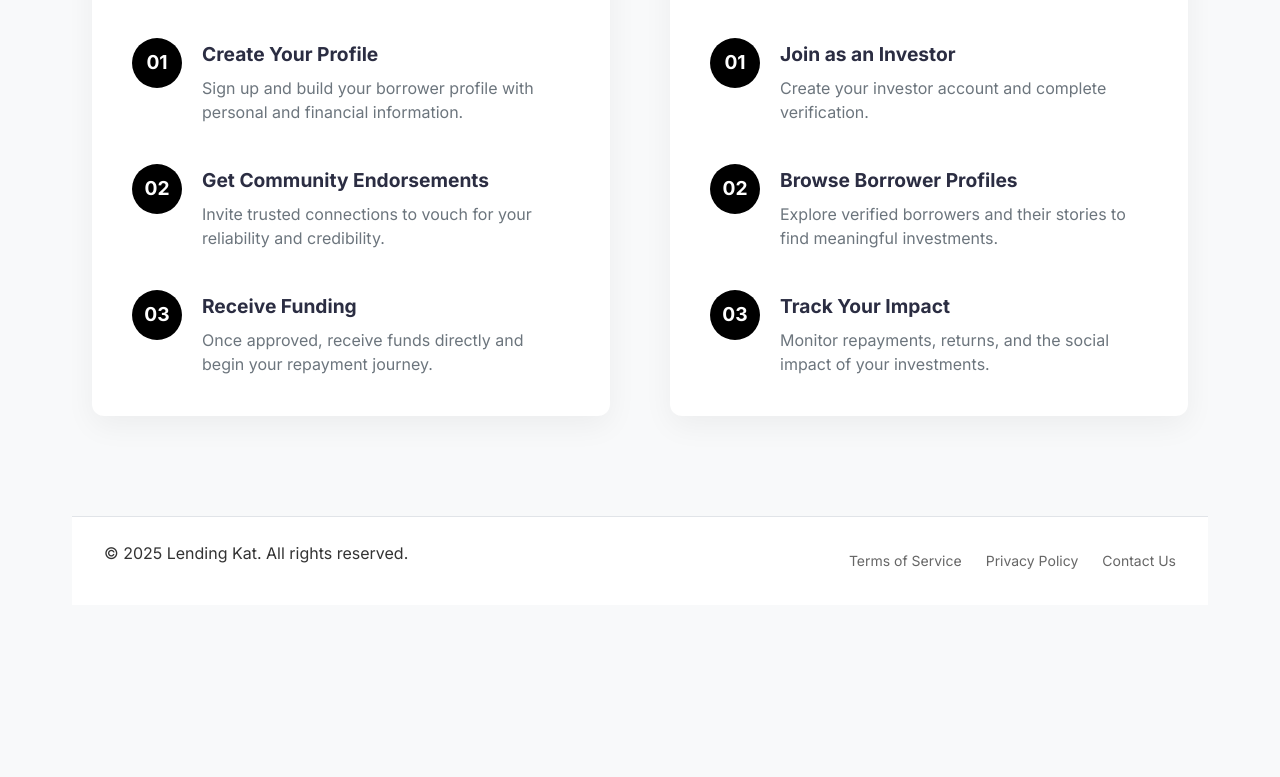
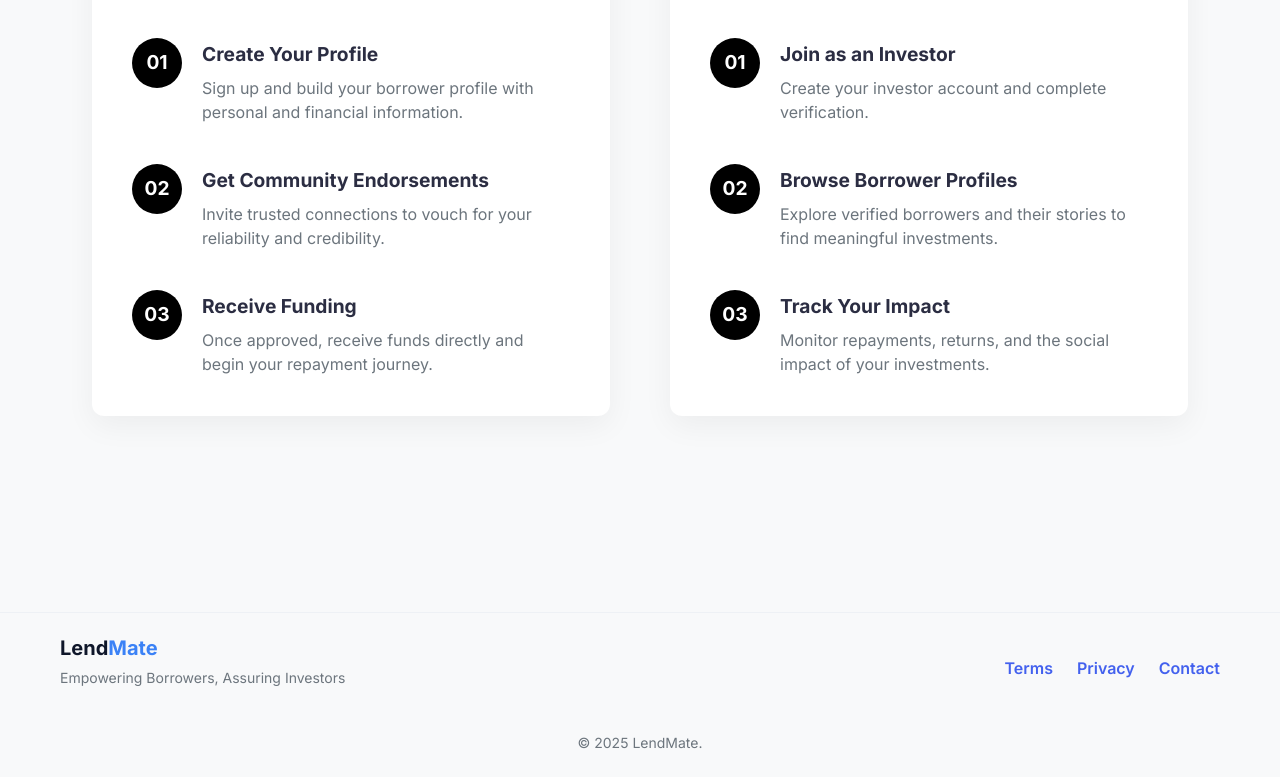
Before and after one commit to khuswant18/LendMate, a React (Vite) app: page / in a window 1280 px wide. Shown: the part 4412-5189 px from the top of the page. Before the commit the page ends 5049 px from the top, so only its background shows below. Built offline with nearby package versions, Linux system fonts and the light colour scheme; no server answers.

Commit message:
added footer section

```diff
--- a/src/Layout.jsx
+++ b/src/Layout.jsx
@@ -1,12 +1,14 @@
 import React from 'react'
 import Navbar from './components/Navbar/Navbar'
 import { Outlet } from 'react-router-dom'
+import Footer from './components/footer/footer'
 
 function Layout() {
   return (
     <>
     <Navbar/>
     <Outlet/>
+    <Footer/>
     </>
   )
 }
--- a/src/Pages/BorrowerSection/BorrowerSection.css
+++ b/src/Pages/BorrowerSection/BorrowerSection.css
@@ -334,35 +334,6 @@
     color: white;
   }
 
-  .lk-footer {
-    background-color: #ffffff;
-    border-top: 1px solid #e1e4e8;
-    padding: 1.5rem 2rem;
-  }
-
-  .footer-content {
-    display: flex;
-    justify-content: space-between;
-    align-items: center;
-    max-width: 1200px;
-    margin: 0 auto;
-  }
-
-  .footer-links {
-    display: flex;
-    gap: 1.5rem;
-  }
-
-  .footer-links a {
-    color: #666666;
-    text-decoration: none;
-    font-size: 0.875rem;
-  }
-
-  .footer-links a:hover {
-    color: #4361ee;
-  }
-
   @media (max-width: 768px) {
     .lk-header {
       padding: 1rem;
@@ -383,9 +354,4 @@
     .lenders-grid {
       grid-template-columns: 1fr;
     }
-
-    .footer-content {
-      flex-direction: column;
-      gap: 1rem;
-    }
   }
--- a/src/Pages/BorrowerSection/BorrowerSection.jsx
+++ b/src/Pages/BorrowerSection/BorrowerSection.jsx
@@ -237,16 +237,6 @@ const BorrowerSection = () => {
         </section>
       </main>
 
-      <footer className="lk-footer">
-        <div className="footer-content">
-          <p>&copy; {new Date().getFullYear()} Lending Kat. All rights reserved.</p>
-          <div className="footer-links">
-            <a href="#">Terms of Service</a>
-            <a href="#">Privacy Policy</a>
-            <a href="#">Contact Us</a>
-          </div>
-        </div>
-      </footer>
     </div>
   )
 }
--- a/src/Pages/Home/Home.jsx
+++ b/src/Pages/Home/Home.jsx
@@ -14,19 +14,6 @@ function Home() {
       <Features />
       <Testimonials />
       <HowItWorks />
-
-      <footer className="lk-footer">
-        <div className="footer-content">
-          <p>
-            &copy; {new Date().getFullYear()} Lending Kat. All rights reserved.
-          </p>
-          <div className="footer-links">
-            <a href="#">Terms of Service</a>
-            <a href="#">Privacy Policy</a>
-            <a href="#">Contact Us</a>
-          </div>
-        </div>
-      </footer>
     </main>
 
   );
--- a/src/Pages/LenderSection/LenderSection.css
+++ b/src/Pages/LenderSection/LenderSection.css
@@ -326,34 +326,6 @@ select.error {
   color: white;
 }
 
-.lk-footer {
-  background-color: #ffffff;
-  border-top: 1px solid #e1e4e8;
-  padding: 1.5rem 2rem;
-}
-
-.footer-content {
-  display: flex;
-  justify-content: space-between;
-  align-items: center;
-  max-width: 1200px;
-  margin: 0 auto;
-}
-
-.footer-links {
-  display: flex;
-  gap: 1.5rem;
-}
-
-.footer-links a {
-  color: #666666;
-  text-decoration: none;
-  font-size: 0.875rem;
-}
-
-.footer-links a:hover {
-  color: #4361ee;
-}
 
 .submit-button {
   display: inline-block;
--- a/src/Pages/LenderSection/LenderSection.jsx
+++ b/src/Pages/LenderSection/LenderSection.jsx
@@ -225,19 +225,6 @@ const LenderSection = () => {
           </div>
         </section>
       </main>
-
-      <footer className="lk-footer">
-        <div className="footer-content">
-          <p>
-            &copy; {new Date().getFullYear()} Lending Kat. All rights reserved.
-          </p>
-          <div className="footer-links">
-            <a href="#">Terms of Service</a>
-            <a href="#">Privacy Policy</a>
-            <a href="#">Contact Us</a>
-          </div>
-        </div>
-      </footer>
     </div>
   );
 };
--- /dev/null
+++ b/src/components/footer/Footer.css
@@ -0,0 +1,11 @@
+.site-footer{background:#f8f9fa;border-top:1px solid #eef1f5;margin-top:64px}
+.site-footer__inner{max-width:1200px;margin:0 auto;padding:20px;display:flex;align-items:center;justify-content:space-between;gap:20px;flex-wrap:wrap}
+.site-footer__brand{display:flex;flex-direction:column}
+.site-footer__logo{font-weight:800;font-size:20px;color:#0f172a}
+.site-footer__logo-accent{color:#3B82F6}
+.site-footer__tag{color:#6c757d;font-size:14px;margin-top:4px}
+.site-footer__links{display:flex;gap:24px}
+.site-footer__link{color:#4361ee;text-decoration:none;font-weight:600}
+.site-footer__link:hover{color:#0e37eb}
+.site-footer__copy{text-align:center;color:#6c757d;font-size:14px;padding:8px 20px 24px}
+@media (max-width:640px){.site-footer__inner{justify-content:center;text-align:center}.site-footer__brand{align-items:center}}
--- /dev/null
+++ b/src/components/footer/footer.jsx
@@ -0,0 +1,23 @@
+import React from 'react';
+import './Footer.css';
+
+const Footer = () => {
+  return (
+    <footer className="site-footer">
+      <div className="site-footer__inner">
+        <div className="site-footer__brand">
+          <span className="site-footer__logo">Lend<span className="site-footer__logo-accent">Mate</span></span>
+          <p className="site-footer__tag">Empowering Borrowers, Assuring Investors</p>
+        </div>
+        <nav className="site-footer__links">
+          <a href="#" className="site-footer__link">Terms</a>
+          <a href="#" className="site-footer__link">Privacy</a>
+          <a href="#" className="site-footer__link">Contact</a>
+        </nav>
+      </div>
+      <div className="site-footer__copy">© {new Date().getFullYear()} LendMate.</div>
+    </footer>
+  );
+}
+
+export default Footer;
```
